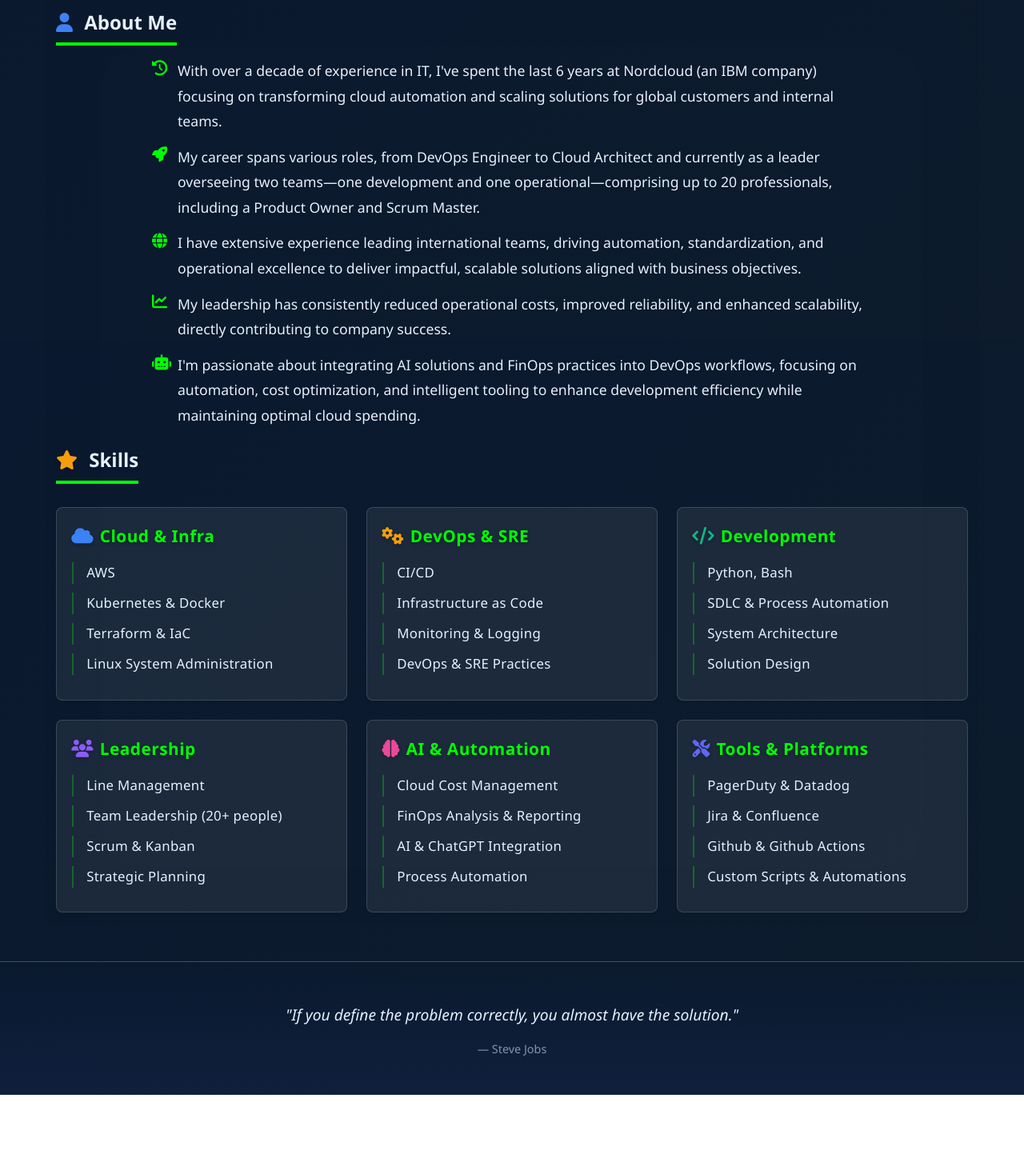
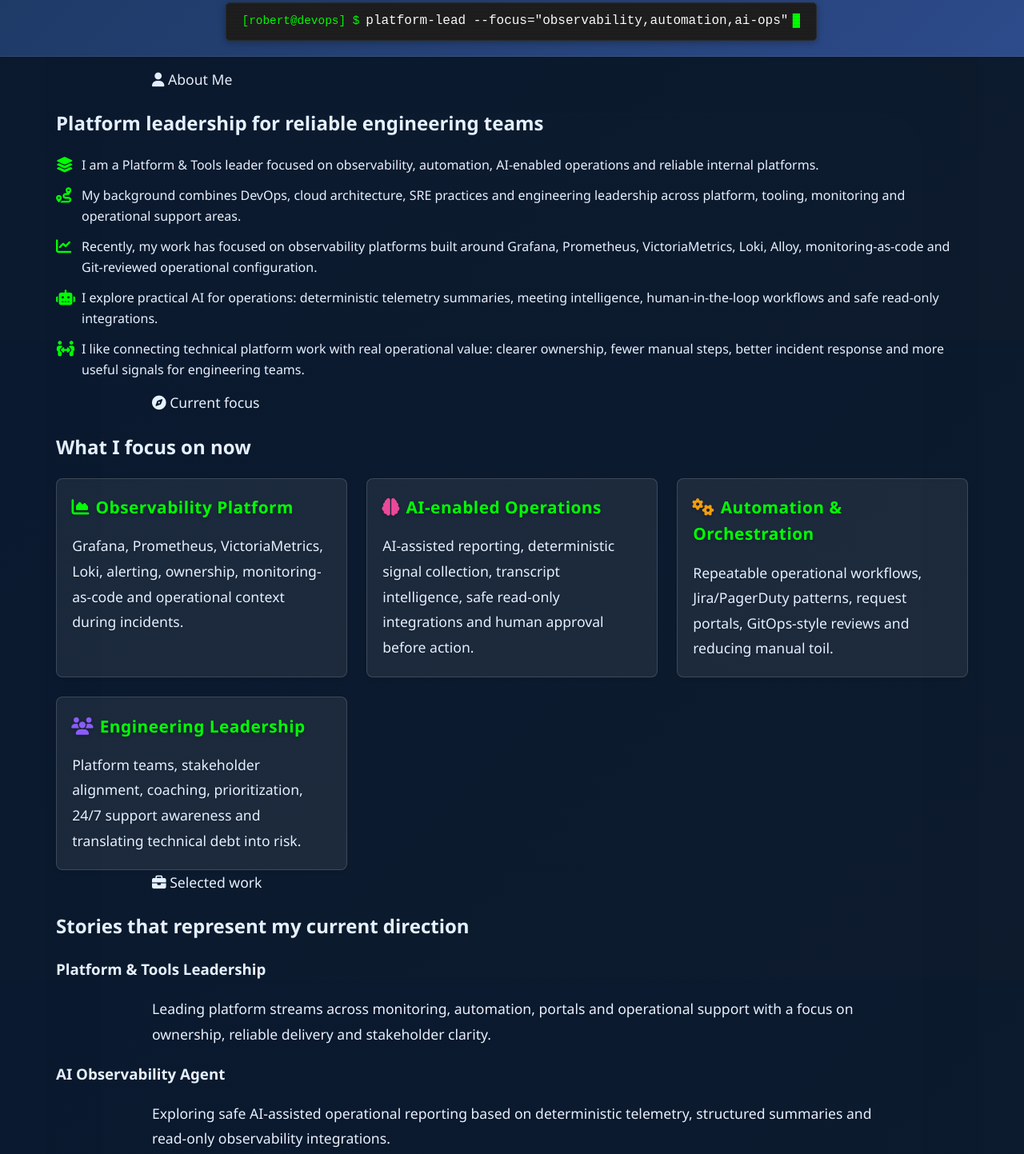
Before and after one commit to h3x89/h3x89.github.io, a plain HTML site: page index.html in a window 1280 px wide. Shown: the part 375-1818 px from the top of the page at 80% size. Before the commit the page ends 1744 px from the top, so only its background shows below. Drawn offline with Linux system fonts and the light colour scheme.

Commit message:
Refresh portfolio narrative from Allegro trainer

```diff
--- a/index.html
+++ b/index.html
@@ -4,7 +4,8 @@
 <head>
     <meta charset="UTF-8">
     <meta name="viewport" content="width=device-width, initial-scale=1.0">
-    <title>Robert Kubiś - Personal Website</title>
+    <title>Robert Kubiś - Platform & Tools Leader</title>
+    <meta name="description" content="Robert Kubiś - Platform & Tools leader focused on observability, automation, AI-enabled operations and reliable internal platforms.">
     <link rel="stylesheet" href="https://cdnjs.cloudflare.com/ajax/libs/font-awesome/6.5.1/css/all.min.css">
     <link rel="stylesheet" href="css/main.css">
 </head>
@@ -14,138 +15,181 @@
         <div class="header-content">
             <img src="assets/images/RobertKubis.jpeg" alt="Robert Kubiś" class="profile-image">
             <div class="profile-info">
+                <p class="eyebrow">Platform & Tools Leader</p>
                 <h1>Robert Kubiś</h1>
                 <p class="subtitle">
-                    <span class="phrase">Engineering Team Lead</span>
-                    <span class="separator"> | </span>
-                    <span class="phrase">Cloud & DevOps Strategist</span>
-                    <span class="separator"> | </span>
-                    <span class="phrase">AI & Automation Enthusiast</span>
+                    Observability · Automation · AI-enabled Operations · DevOps Platforms
+                </p>
+                <p class="hero-summary">
+                    I build and lead platform capabilities that make engineering teams faster, safer and more reliable.
                 </p>
 
                 <div class="profile-links">
-                    <a href="https://h3x89.github.io/RobertKubisResume.pdf" target="_blank">
+                    <a href="https://h3x89.github.io/RobertKubisResume.pdf" target="_blank" rel="noopener noreferrer">
                         <i class="fas fa-file-pdf"></i> CV
                     </a>
-                    <a href="https://github.com/h3x89" target="_blank">
+                    <a href="https://github.com/h3x89" target="_blank" rel="noopener noreferrer">
                         <i class="fab fa-github"></i> GitHub
                     </a>
-                    <a href="https://www.linkedin.com/in/robertkubis89/" target="_blank">
+                    <a href="https://www.linkedin.com/in/robertkubis89/" target="_blank" rel="noopener noreferrer">
                         <i class="fab fa-linkedin"></i> LinkedIn
                     </a>
-                    <a href="mailto:contact@robertkubis.pl" target="_blank">
+                    <a href="mailto:contact@robertkubis.pl" target="_blank" rel="noopener noreferrer">
                         <i class="fas fa-envelope"></i> Mail
                     </a>
                 </div>
-                <div class="terminal-info">
-                    <span class="terminal-text">engineering-lead --skills="cloud,devops,ai" --exp="10+ years"</span>
+                <div class="terminal-info" title="Double-click for a small terminal easter egg">
+                    <span class="terminal-text">platform-lead --focus="observability,automation,ai-ops"</span>
                 </div>
             </div>
         </div>
     </div>
 
-    <div class="container">
-        <h2><i class="fas fa-user"></i> About Me</h2>
-        <p class="fade-in-text">
+    <main class="container">
+        <section class="card intro-card">
+            <p class="eyebrow"><i class="fas fa-user"></i> About Me</p>
+            <h2>Platform leadership for reliable engineering teams</h2>
+            <div class="fade-in-text">
                 <span>
-                <i class="fas fa-history"></i>
-                With over a decade of experience in IT, I've spent the last 6 years at Nordcloud (an IBM company)
-                focusing on transforming cloud automation and scaling solutions for global customers and internal teams.
+                    <i class="fas fa-layer-group"></i>
+                    I am a Platform & Tools leader focused on observability, automation, AI-enabled operations and reliable internal platforms.
                 </span>
                 <span>
-                <i class="fas fa-rocket"></i>
-                My career spans various roles, from DevOps Engineer to Cloud Architect and currently as a leader
-                overseeing two teams—one development and one operational—comprising up to 20 professionals, including a
-                Product
-                Owner and Scrum Master.
-            </span>
-            <span>
-                <i class="fas fa-globe"></i>
-                I have extensive experience leading international teams, driving automation, standardization, and
-                operational excellence to deliver impactful, scalable solutions aligned with business objectives.
+                    <i class="fas fa-route"></i>
+                    My background combines DevOps, cloud architecture, SRE practices and engineering leadership across platform, tooling, monitoring and operational support areas.
                 </span>
                 <span>
                     <i class="fas fa-chart-line"></i>
-                My leadership has consistently reduced operational costs, improved reliability, and enhanced
-                scalability, directly contributing to company success.
+                    Recently, my work has focused on observability platforms built around Grafana, Prometheus, VictoriaMetrics, Loki, Alloy, monitoring-as-code and Git-reviewed operational configuration.
                 </span>
                 <span>
                     <i class="fas fa-robot"></i>
-                I'm passionate about integrating AI solutions and FinOps practices into DevOps workflows, focusing on
-                automation, cost optimization, and intelligent tooling to enhance development efficiency while
-                maintaining
-                optimal cloud spending.
+                    I explore practical AI for operations: deterministic telemetry summaries, meeting intelligence, human-in-the-loop workflows and safe read-only integrations.
                 </span>
-        </p>
+                <span>
+                    <i class="fas fa-people-arrows"></i>
+                    I like connecting technical platform work with real operational value: clearer ownership, fewer manual steps, better incident response and more useful signals for engineering teams.
+                </span>
+            </div>
+        </section>
 
-        <h2><i class="fas fa-star"></i> Skills</h2>
+        <section>
+            <p class="eyebrow"><i class="fas fa-compass"></i> Current focus</p>
+            <h2>What I focus on now</h2>
+            <div class="skills-container focus-grid">
+                <article class="skill-category">
+                    <h3><i class="fas fa-chart-area"></i>Observability Platform</h3>
+                    <p>Grafana, Prometheus, VictoriaMetrics, Loki, alerting, ownership, monitoring-as-code and operational context during incidents.</p>
+                </article>
+                <article class="skill-category">
+                    <h3><i class="fas fa-brain"></i>AI-enabled Operations</h3>
+                    <p>AI-assisted reporting, deterministic signal collection, transcript intelligence, safe read-only integrations and human approval before action.</p>
+                </article>
+                <article class="skill-category">
+                    <h3><i class="fas fa-cogs"></i>Automation & Orchestration</h3>
+                    <p>Repeatable operational workflows, Jira/PagerDuty patterns, request portals, GitOps-style reviews and reducing manual toil.</p>
+                </article>
+                <article class="skill-category">
+                    <h3><i class="fas fa-users"></i>Engineering Leadership</h3>
+                    <p>Platform teams, stakeholder alignment, coaching, prioritization, 24/7 support awareness and translating technical debt into risk.</p>
+                </article>
+            </div>
+        </section>
+
+        <section>
+            <p class="eyebrow"><i class="fas fa-briefcase"></i> Selected work</p>
+            <h2>Stories that represent my current direction</h2>
+            <div class="work-grid">
+                <article class="work-card">
+                    <h3>Platform & Tools Leadership</h3>
+                    <p>Leading platform streams across monitoring, automation, portals and operational support with a focus on ownership, reliable delivery and stakeholder clarity.</p>
+                </article>
+                <article class="work-card">
+                    <h3>AI Observability Agent</h3>
+                    <p>Exploring safe AI-assisted operational reporting based on deterministic telemetry, structured summaries and read-only observability integrations.</p>
+                </article>
+                <article class="work-card">
+                    <h3>Automation Engine</h3>
+                    <p>Reducing repeated manual operational work by turning support and incident-related patterns into safer, more repeatable workflows.</p>
+                </article>
+                <article class="work-card">
+                    <h3>AI Meeting Intelligence</h3>
+                    <p>Using meeting transcripts to extract decisions, owners, follow-ups and possible Jira or GitHub issues with human-in-the-loop guardrails.</p>
+                </article>
+            </div>
+        </section>
+
+        <section>
+            <p class="eyebrow"><i class="fas fa-star"></i> Capabilities</p>
+            <h2>Skills grouped by platform capability</h2>
             <div class="skills-container">
                 <div class="skill-category">
-                <h3><i class="fas fa-cloud"></i>Cloud & Infra</h3>
+                    <h3><i class="fas fa-sitemap"></i>Platform Leadership</h3>
                     <ul>
-                    <li>AWS</li>
-                    <li>Kubernetes & Docker</li>
-                    <li>Terraform & IaC</li>
-                    <li>Linux System Administration</li>
+                        <li>Team leadership and delegation</li>
+                        <li>Stakeholder alignment</li>
+                        <li>Roadmap and priority clarity</li>
+                        <li>Operational ownership models</li>
                     </ul>
                 </div>
 
                 <div class="skill-category">
-                <h3><i class="fas fa-cogs"></i>DevOps & SRE</h3>
+                    <h3><i class="fas fa-heartbeat"></i>Observability & Reliability</h3>
                     <ul>
-                    <li>CI/CD</li>
-                    <li>Infrastructure as Code</li>
-                    <li>Monitoring & Logging</li>
-                    <li>DevOps & SRE Practices</li>
+                        <li>Grafana, Prometheus, VictoriaMetrics</li>
+                        <li>Loki, logs and operational signals</li>
+                        <li>Actionable alerts and incident context</li>
+                        <li>SLO and reliability thinking</li>
                     </ul>
                 </div>
 
                 <div class="skill-category">
-                <h3><i class="fas fa-code"></i>Development</h3>
+                    <h3><i class="fas fa-code-branch"></i>Automation & GitOps</h3>
                     <ul>
-                    <li>Python, Bash</li>
-                    <li>SDLC & Process Automation</li>
-                    <li>System Architecture</li>
-                    <li>Solution Design</li>
+                        <li>Terraform and Infrastructure as Code</li>
+                        <li>Git-reviewed configuration</li>
+                        <li>GitHub Actions and CI/CD</li>
+                        <li>Repeatable operational workflows</li>
                     </ul>
                 </div>
 
                 <div class="skill-category">
-                <h3><i class="fas fa-users"></i>Leadership</h3>
+                    <h3><i class="fas fa-robot"></i>AI for Operations</h3>
                     <ul>
-                    <li>Line Management</li>
-                    <li>Team Leadership (20+ people)</li>
-                    <li>Scrum & Kanban</li>
-                    <li>Strategic Planning</li>
+                        <li>AI-assisted summaries and reports</li>
+                        <li>Human-in-the-loop automation</li>
+                        <li>Read-only tool integrations</li>
+                        <li>Guardrails and safe workflows</li>
                     </ul>
                 </div>
 
                 <div class="skill-category">
-                <h3><i class="fas fa-brain"></i>AI & Automation</h3>
+                    <h3><i class="fas fa-cloud"></i>Cloud & DevOps Foundation</h3>
                     <ul>
-                    <li>Cloud Cost Management</li>
-                    <li>FinOps Analysis & Reporting</li>
-                    <li>AI & ChatGPT Integration</li>
-                    <li>Process Automation</li>
+                        <li>AWS and cloud architecture</li>
+                        <li>Docker and Kubernetes concepts</li>
+                        <li>Linux system administration</li>
+                        <li>Python and Bash automation</li>
                     </ul>
                 </div>
 
                 <div class="skill-category">
-                <h3><i class="fas fa-tools"></i>Tools & Platforms</h3>
+                    <h3><i class="fas fa-handshake"></i>Collaboration & Delivery</h3>
                     <ul>
-                    <li>PagerDuty & Datadog</li>
-                    <li>Jira & Confluence</li>
-                    <li>Github & Github Actions</li>
-                    <li>Custom Scripts & Automations</li>
+                        <li>Jira and Confluence</li>
+                        <li>Scrum and Kanban</li>
+                        <li>Incident follow-up and postmortems</li>
+                        <li>Clear requirements and acceptance criteria</li>
                     </ul>
                 </div>
             </div>
-    </div>
+        </section>
+    </main>
 
     <div class="footer">
         <div class="quote">
-            <p class="quote-text">"If you define the problem correctly, you almost have the solution."</p>
-            <p class="quote-author">— Steve Jobs </p>
+            <p class="quote-text">"Useful signals should lead to clear ownership and better decisions."</p>
+            <p class="quote-author">— platform leadership principle</p>
         </div>
     </div>
 
@@ -153,9 +197,7 @@
 
     <div class="clippy-container">
         <div class="clippy-bubble">
-            Hey! Looks like you're exploring my website!
-            Did you know there's an Easter egg?
-            Try double-clicking the quote at the bottom or terminal! 😉
+            Hey! The hacker effects are just an easter egg now. The real story is platform leadership. 😉
         </div>
         <div class="clippy"></div>
     </div>
@@ -165,7 +207,6 @@
         import MatrixEffect from './js/matrix.js';
         import Clippy from './js/clippy.js';
 
-        // Initialize components after DOM is loaded
         document.addEventListener('DOMContentLoaded', () => {
             new Terminal();
             new MatrixEffect();
```
Lines whose indentation alone changed are shown as unchanged.
